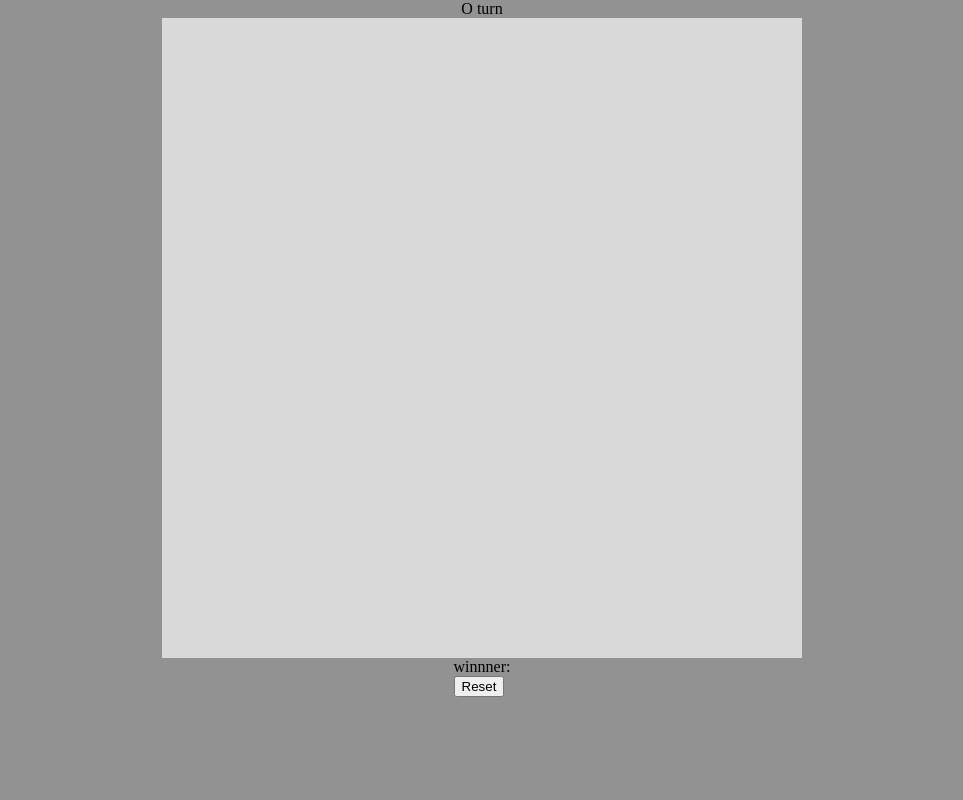
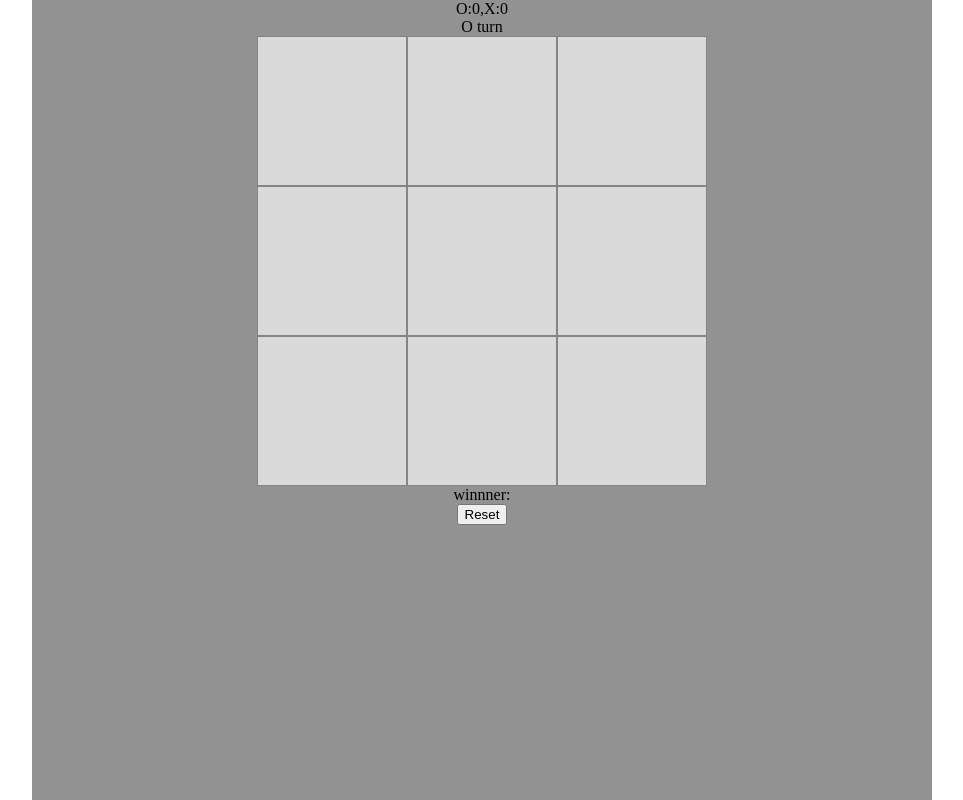
Before and after one commit to GeneHuang331/OOXX, a Vue app: page / in a window 1280 px wide. Shown: the whole page, without its empty margins (158-1121 px from the left). Built offline with nearby package versions, Linux system fonts and the light colour scheme.

Commit message:
棋盤模組分離、計分功能

```diff
--- a/index.html
+++ b/index.html
@@ -1,9 +1,9 @@
 <!DOCTYPE html>
 <html lang="en">
   <head>
-    <meta charset="UTF-8">
-    <link rel="icon" href="/favicon.ico">
-    <meta name="viewport" content="width=device-width, initial-scale=1.0">
+    <meta charset="UTF-8" />
+    <link rel="icon" href="/favicon.ico" />
+    <meta name="viewport" content="width=device-width, initial-scale=1.0" />
     <title>OOXX APP</title>
   </head>
   <body>
@@ -11,3 +11,9 @@
     <script type="module" src="/src/main.js"></script>
   </body>
 </html>
+<style>
+  #app {
+    display: flex;
+    justify-content: center;
+  }
+</style>
--- a/src/App.vue
+++ b/src/App.vue
@@ -1,126 +1,45 @@
 <template>
   <main class="main">
-    <header>{{ order }} turn</header>
-    <div :key="checkerboardKey" class="checkerboard">
-      <div class="checkerboard__row" v-for="(item, i) in this.ooxxArr" :key="i">
-        <div
-          class="checkerboard__item"
-          v-for="(subItem, ii) in item"
-          :key="ii"
-          @click.once="chess(i, ii)"
-        >
-          {{ subItem }}
-        </div>
-      </div>
-    </div>
-    <footer>
-      winnner: {{ winner }}
-      <div></div>
-      <button @click="reset()">Reset</button>
-    </footer>
+    <header>
+      <div>O:{{ score.O }},X:{{ score.X }}</div>
+    </header>
+    <checkerBoard
+      :key="checkerboardKey"
+      @addCheckerboardKey="addCheckerboardKey()"
+      @addScore="addScore"
+    ></checkerBoard>
   </main>
 </template>
 <script>
+import checkerBoard from '@/components/checkerBoard.vue'
 export default {
+  components: { checkerBoard },
   data() {
     return {
       checkerboardKey: 0,
-      order: 'O',
-      ooxxArr: [
-        ['', '', ''],
-        ['', '', ''],
-        ['', '', '']
-      ],
-      winner: '',
-      isEnd: false
+      winScore: 3,
+      score: {
+        O: 0,
+        X: 0
+      }
     }
   },
   methods: {
-    judge: function (arr) {
-      // 1.子陣列任一都是同一字元["O","O","O"]
-      arr.forEach((el) => {
-        if (
-          el.every((x) => {
-            return x == 'O'
-          }) ||
-          el.every((x) => {
-            return x == 'X'
-          })
-        ) {
-          console.log(1)
-          this.winner = el[0]
-        }
-      })
-      // 2.所有子陣列的同一索引都是同一字元["O","O","X"],["O","X","X"],["O","X","O"]
-      for (let i = 0; i < 3; i++) {
-        if (arr[0][i] && arr[0][i] == arr[1][i] && arr[0][i] == arr[2][i]) {
-          this.winner = arr[0][i]
-        }
-      }
-      // 3.所有陣列的索引或反過來去查該子陣列的索引對應的字元都是同一字元(斜的連線)["X","O","X"],["O","X","O"],["O","X","X"]
-      if (arr[0][0] && arr[0][0] == arr[1][1] && arr[1][1] == arr[2][2]) {
-        this.winner = arr[0][0]
-      }
-      if (arr[0][2] && arr[0][2] == arr[1][1] && arr[1][1] == arr[2][0]) {
-        this.winner = arr[0][2]
-      }
+    addCheckerboardKey() {
+      this.checkerboardKey++
     },
-    chess(i, ii) {
-      if (this.isEnd) return
-      this.ooxxArr[i][ii] = this.order
-      this.judge(this.ooxxArr)
-      this.chageOrder()
-    },
-    chageOrder: function () {
-      this.order = this.order == 'O' ? 'X' : 'O'
-    },
-    endGame: function () {
-      this.isEnd = true
-      console.log(`${this.winner}贏了`)
-    },
-    reset() {
-      this.ooxxArr = [
-        ['', '', ''],
-        ['', '', ''],
-        ['', '', '']
-      ]
-      this.order = 'O'
-      this.winner = ''
-      this.isEnd = false
-      this.checkerboardKey++
+    addScore(winner) {
+      this.score[winner]++
     }
   },
   created() {
     // console.log(this.judge(this.ooxxArr))
-  },
-  watch: {
-    winner: {
-      handler(val) {
-        if (val == 'O' || val == 'X') {
-          this.endGame()
-        }
-      },
-      deep: true
-    },
-    ooxxArr: {
-      handler(val) {
-        let full = val.every((element) => {
-          return element.every((el) => {
-            return el !== ''
-          })
-        })
-        if (full) {
-          this.winner = 'draw'
-          this.endGame()
-        }
-      },
-      deep: true
-    }
   }
 }
 </script>
 <style scoped lang="scss">
 .main {
+  max-width: 900px;
   height: 100vh;
   width: 100vw;
   background: rgb(146, 146, 146);
@@ -128,34 +47,5 @@ export default {
   flex-direction: column;
   align-items: center;
   justify-content: flex-start;
-  .checkerboard {
-    width: 50%; /* 相對與container的width */
-    padding-bottom: 50%; /* 相對與container的width */
-    background: rgb(218, 218, 218);
-  }
-}
-.checkerboard {
-  display: flex;
-  flex-direction: column;
-  &__row {
-    position: absolute;
-    left: 0;
-    width: 100%;
-    height: 33.333%;
-    display: flex;
-    &:nth-child(1) {
-      top: 0;
-    }
-    &:nth-child(2) {
-      top: 33.33333%;
-    }
-    &:nth-child(3) {
-      top: 66.66666%;
-    }
-  }
-  &__item {
-    flex: 1;
-    height: 100%;
-  }
 }
 </style>
--- /dev/null
+++ b/src/components/checkerBoard.vue
@@ -0,0 +1,158 @@
+<template>
+  <div>{{ order }} turn</div>
+  <div class="checkerboard">
+    <div class="checkerboard__row" v-for="(item, i) in this.ooxxArr" :key="i">
+      <div
+        class="checkerboard__item"
+        :class="{
+          'checkerboard__item--red': ooxxArr[i][ii] == 'O',
+          'checkerboard__item--green': ooxxArr[i][ii] == 'X'
+        }"
+        v-for="(subItem, ii) in item"
+        :key="ii"
+        @click.once="chess(i, ii)"
+      >
+        {{ subItem }}
+      </div>
+    </div>
+  </div>
+  <div>winnner: {{ winner }}</div>
+  <button @click="reset()">Reset</button>
+</template>
+<script>
+export default {
+  data() {
+    return {
+      order: 'O',
+      ooxxArr: [
+        ['', '', ''],
+        ['', '', ''],
+        ['', '', '']
+      ],
+      winner: '',
+      isEnd: false
+    }
+  },
+  methods: {
+    judge: function (arr) {
+      // 1.子陣列任一都是同一字元["O","O","O"]
+      arr.forEach((el) => {
+        if (
+          el.every((x) => {
+            return x == 'O'
+          }) ||
+          el.every((x) => {
+            return x == 'X'
+          })
+        ) {
+          console.log(1)
+          this.winner = el[0]
+        }
+      })
+      // 2.所有子陣列的同一索引都是同一字元["O","O","X"],["O","X","X"],["O","X","O"]
+      for (let i = 0; i < 3; i++) {
+        if (arr[0][i] && arr[0][i] == arr[1][i] && arr[0][i] == arr[2][i]) {
+          this.winner = arr[0][i]
+        }
+      }
+      // 3.所有陣列的索引或反過來去查該子陣列的索引對應的字元都是同一字元(斜的連線)["X","O","X"],["O","X","O"],["O","X","X"]
+      if (arr[0][0] && arr[0][0] == arr[1][1] && arr[1][1] == arr[2][2]) {
+        this.winner = arr[0][0]
+      }
+      if (arr[0][2] && arr[0][2] == arr[1][1] && arr[1][1] == arr[2][0]) {
+        this.winner = arr[0][2]
+      }
+    },
+
+    chageOrder: function () {
+      this.order = this.order == 'O' ? 'X' : 'O'
+    },
+    chess(i, ii) {
+      if (this.isEnd) return
+      this.ooxxArr[i][ii] = this.order
+      this.judge(this.ooxxArr)
+      this.chageOrder()
+    },
+    endGame: function () {
+      this.isEnd = true
+      if (this.winner !== 'draw') {
+        this.addScore(this.winner)
+      }
+    },
+    reset() {
+      this.ooxxArr = [
+        ['', '', ''],
+        ['', '', ''],
+        ['', '', '']
+      ]
+      this.order = 'O'
+      this.winner = ''
+      this.isEnd = false
+      this.$emit('addCheckerboardKey')
+    },
+    addScore(winner) {
+      this.$emit('addScore', winner)
+    }
+  },
+  watch: {
+    winner: {
+      handler(val) {
+        if (val == 'O' || val == 'X') {
+          this.endGame()
+        }
+      },
+      deep: true
+    },
+    ooxxArr: {
+      handler(val) {
+        let full = val.every((element) => {
+          return element.every((el) => {
+            return el !== ''
+          })
+        })
+        if (full && !(this.winner == 'O' || this.winner == 'X')) {
+          this.winner = 'draw'
+          this.endGame()
+        }
+      },
+      deep: true
+    }
+  }
+}
+</script>
+<style lang="scss">
+.checkerboard {
+  width: 50%; /* 相對與container的width */
+  padding-bottom: 50%; /* 相對與container的width */
+  background: rgb(218, 218, 218);
+  display: flex;
+  flex-direction: column;
+  &__row {
+    position: absolute;
+    left: 0;
+    width: 100%;
+    height: 33.333%;
+    display: flex;
+    &:nth-child(1) {
+      top: 0;
+    }
+    &:nth-child(2) {
+      top: 33.33333%;
+    }
+    &:nth-child(3) {
+      top: 66.66666%;
+    }
+  }
+  &__item {
+    flex: 1;
+    height: 100%;
+    border: 1px solid rgb(133, 133, 133);
+    &--red {
+      color: red;
+    }
+    &--green {
+      color: green;
+    }
+  }
+}
+</style>
--- a/src/router/index.js
+++ b/src/router/index.js
@@ -1,9 +1,13 @@
 import { createRouter, createWebHistory } from 'vue-router'
-
+import App from '@/App.vue'
 const router = createRouter({
   history: createWebHistory(import.meta.env.BASE_URL),
   routes: [
-
+    {
+      path: '/',
+      name: 'home',
+      component: App
+    }
   ]
 })
 
```
